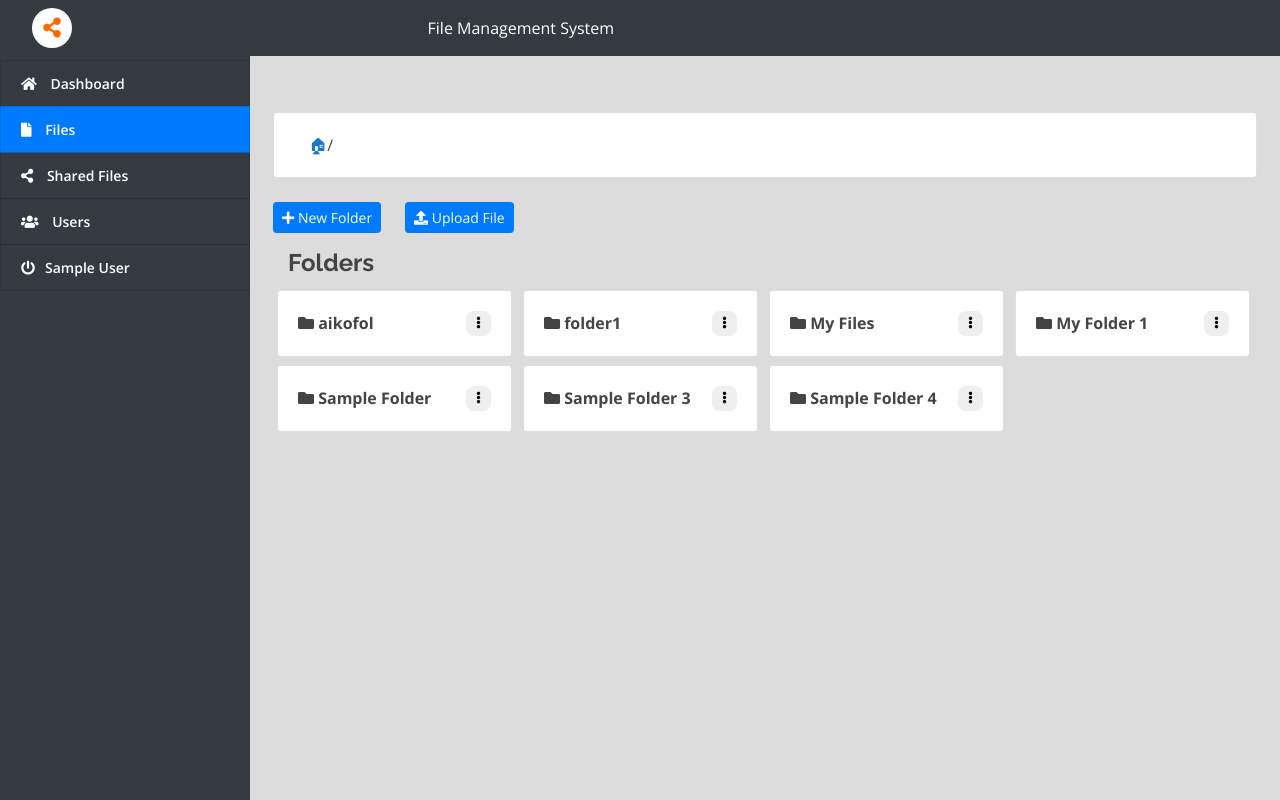
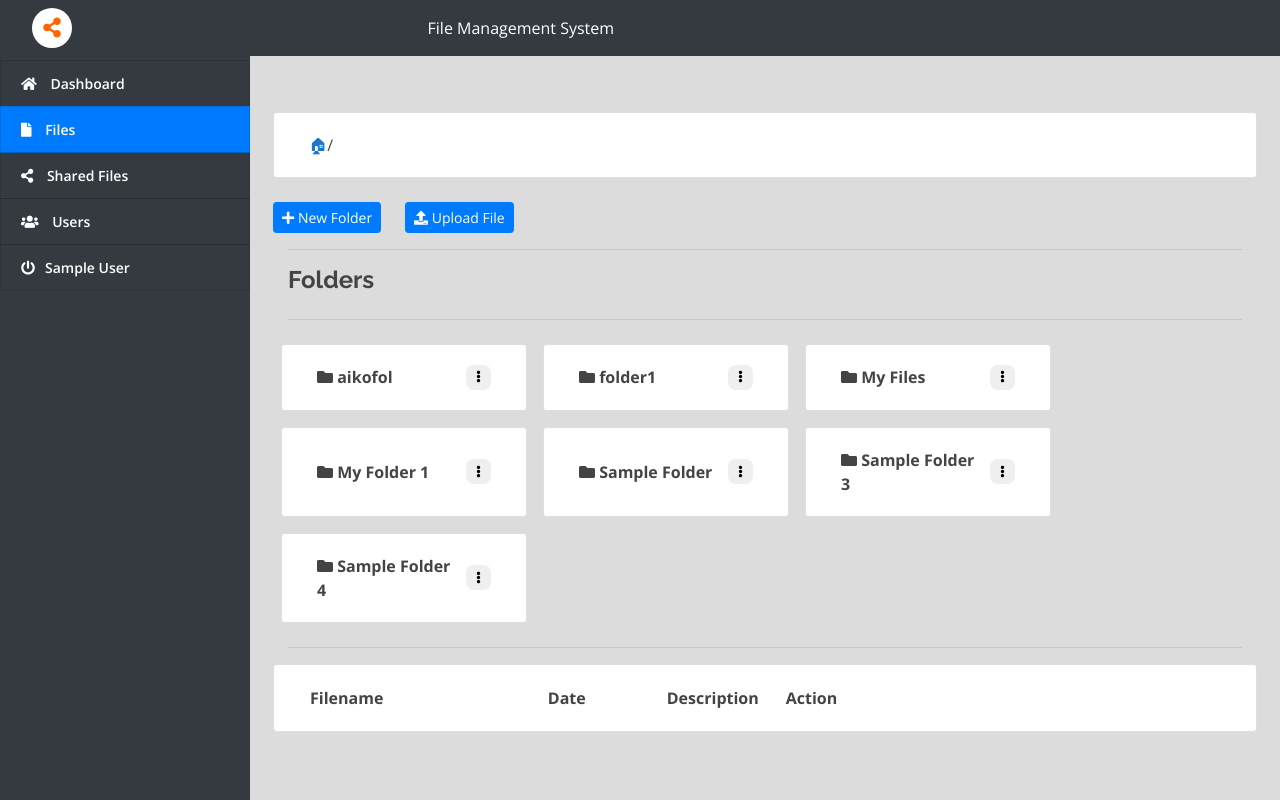
Before and after one commit to ruffaaaaa/deped-fms, a PHP site: page /index.php?page=files in a window 1280 px wide. Run offline with PHP 8.4, Linux system fonts and the light colour scheme; the visitor is signed in with stand-in values (Sample User, id 1); data comes from the database, SQL or seed files in the repository; lists and menus that the app fills with data are empty; some libraries are stand-ins or nearby versions.

Commit message:
Add files via upload

```diff
--- a/files.php
+++ b/files.php
@@ -20,8 +20,6 @@ if ($login_type == 1) {
 <style>
 	.folder-item{
 		cursor: pointer;
-        background-color: white;
-        margin-right: 3px;
 	}
 	.folder-item:hover{
 		background: #eaeaea;
@@ -105,6 +103,7 @@ a.custom-menu-list span.icon{
     .icon-btn:hover {
         background-color: #0056b3;
     }
+/* end folder button icon*/
 
 </style>
 <div class="container-fluid"><br><br>
@@ -134,74 +133,63 @@ a.custom-menu-list span.icon{
             <button class="btn btn-primary btn-sm" id="new_folder"><i class="fa fa-plus"></i> New Folder</button>
             <button class="btn btn-primary btn-sm ml-4" id="new_file"><i class="fa fa-upload"></i> Upload File</button>
         </div>
-        <?php if ($folders->num_rows >0): ?>
-        <div class="row mt-3">
+        <hr>
+        <div class="row">
             <div class="col-md-12"><h4><b>Folders</b></h4></div>
         </div>
+        <hr>
         <div class="row">
     <?php while ($row = $folders->fetch_assoc()): ?>
-                <div class="col-md-3 col-sm-6 col-12 p-1" data-id="<?php echo $row['id'] ?>">
-                    <div class="card folder-item" data-id="<?php echo $row['id'] ?>">
-                        <div class="card-body d-flex justify-content-between">
-                            <large><span><i class="fa fa-folder"></i></span> <b class="to_folder"> <?php echo $row['name'] ?></b></large>
+        <div class="card col-md-3 mt-2 ml-2 mr-2 mb-2 folder-item" data-id="<?php echo $row['id'] ?>">
+            <div class="card-body d-flex justify-content-between align-items-center">
+                <large>
+                    <span><i class="fa fa-folder"></i></span>
+                    <b class="to_folder"><?php echo $row['name'] ?></b>
+                </large>
                 <button class="icon-btn menu-btn"><i class="fa fa-ellipsis-v"></i></button>
-
             </div>
-                    </div>
-
         </div>
     <?php endwhile; ?>
 </div>
-        <?php else: ?>
-            <div class="row">
-                <div class="col-md-12">
-                    <div class="alert alert-info">No Folders Found</div>
-                </div>
-            </div>
-        <?php endif; ?>
 
-        <?php if ($files->num_rows > 0): ?>
-        <div class="row mt-2">
-            <div class="col-md-12"><h4><b>Folders</b></h4></div>
-        </div>
+        <hr>
         <div class="row">
     <div class="card col-md-12">
-                <div class="mt-2">
-                    <div class="table-responsive"> <!-- Bootstrap responsive wrapper -->
-                        <table class="table table-hover">
-                            <thead>
+        <div class="card-body">
+            <div style="overflow-x: auto; -webkit-overflow-scrolling: touch;">
+                <table width="100%" class="table-responsive">
                     <tr>
-                                    <th class="w-40">File Name</th>
-                                    <th class="w-20">Date</th>
-                                    <th class="w-20">Description</th>
-                                    <th class="w-20">Action</th>
+                        <th width="40%" class="">Filename</th>
+                        <th width="20%" class="">Date</th>
+                        <th width="20%" class="">Description</th>
+                        <th width="10%" class="">Action</th>
                     </tr>
-                            </thead>
-                            <tbody>
-                                <?php while ($row = $files->fetch_assoc()): ?>
+                    <?php while ($row = $files->fetch_assoc()):
+                        // Extract file extension
+                        $fileExtension = pathinfo($row['file_path'], PATHINFO_EXTENSION);
+                    ?>
                     <tr class='file-item' data-id="<?php echo $row['id'] ?>" data-name="<?php echo $row['name'] ?>" data-path="<?php echo $row['file_path'] ?>">
-                                    <td><large><span><i class="fa fa-file"></i></span><b class="to_file"> <?php echo $row['name'] ?></b></large></td>
+                        <td>
+                            <large>
+                                <span><i class="fa fa-file"></i></span>
+                                <b class="to_file"> <?php echo $row['name'] ?>.<?php echo($fileExtension) ?></b>
+                            </large>
+                        </td>
                         <td><i class="to_file"><?php echo date('Y/m/d h:i A', strtotime($row['date_updated'])) ?></i></td>
                         <td><i class="to_file"><?php echo $row['description'] ?></i></td>
                         <td>
-                                        <button class="meatball-menu-btn" data-id="<?php echo $row['id'] ?>" data-name="<?php echo $row['name'] ?>" data-path="<?php echo $row['file_path'] ?>"><i class="fa fa-ellipsis-h"></i></button>
+                            <button class="meatball-menu-btn" data-id="<?php echo $row['id'] ?>" data-name="<?php echo $row['name'] ?>" data-path="<?php echo $row['file_path'] ?>">
+                                <i class="fa fa-ellipsis-h"></i>
+                            </button>
                         </td>
                     </tr>
                     <?php endwhile; ?>
-                            </tbody>
                 </table>
             </div>
         </div>
     </div>
 </div>
-        <?php else: ?>
-            <div class="row">
-                <div class="col-md-12">
-                    <!-- <div class="alert alert-info">No Folders Found</div> -->
-                </div>
-            </div>
-        <?php endif; ?>
-    </div>
+
 </div>
 <!-- <div id="menu-folder-clone" style="display: none;">
 	<a href="javascript:void(0)" class="custom-menu-list file-option edit">Rename</a>
@@ -243,10 +231,15 @@ a.custom-menu-list span.icon{
             <div class="modal-body">
                 <img id="preview-image" src="" alt="File Preview" style="width: 100%; height: auto; display: none;">
                 <iframe id="preview-pdf" src="" style="width: 100%; height: 500px; display: none;"></iframe>
+                <video id="preview-video" controls style="width: 100%; display: none;"></video>
+                <audio id="preview-audio" controls style="width: 100%; display: none;"></audio>
+                <iframe id="preview-doc" src="" style="width: 100%; height: 500px; display: none;"></iframe>
             </div>
         </div>
     </div>
 </div>
+
+
 
 <script>
 var loginType = <?php echo $_SESSION['login_type']; ?>;
@@ -348,10 +341,13 @@ $(document).click(function() {
         _conf("Are you sure to delete this file?", 'delete_file', [$(this).attr('data-id')]);
     });
 
-    custom.find('.download').click(function(e) {
+// Attach the download functionality once using event delegation
+$('body').on('click', 'div.custom-menu .download', function(e) {
     e.preventDefault();
-        window.open('download.php?id=' + $(this).attr('data-id'));
+    var fileId = $(this).attr('data-id');
+    window.open('download.php?id=' + fileId);
 });
+
 
     // Preview option click handler
 	custom.find('.preview').click(function(e) {
@@ -373,7 +369,6 @@ $(document).click(function() {
 
     // Prepend the folder path to the file path
     var fullPath = 'assets/uploads/' + filePath;
-
     var fileExtension = filePath.split('.').pop().toLowerCase();
     var allowedImageTypes = ['png', 'jpg', 'jpeg', 'gif'];
     var allowedPdfType = 'pdf';
@@ -484,6 +479,7 @@ $(document).click(function() {
 			}
 		})
 	}
+
 	function delete_file($id){
 		start_load();
 		$.ajax({
@@ -543,47 +539,70 @@ $(document).click(function() {
 				window.open('download.php?id=' + $(this).attr('data-id'));
 			});
 
-			// Preview option click handler (with event delegation)
+
+// start js to preview files
 $('body').on('click', 'div.custom-menu .preview', function(e) {
     e.preventDefault();
     var fileId = $(this).attr('data-id');
     var fileName = $(this).attr('data-name');
     var filePath = $(this).attr('data-path');
 
-				// Debugging logs
-				console.log('Preview clicked');
-				console.log('File ID:', fileId);
-				console.log('File Name:', fileName);
-				console.log('File Path:', filePath);
+    console.log('Preview clicked:', fileId, fileName, filePath);
 
     if (!filePath) {
-					console.error('File path is undefined. Check the .file-item element for a data-path attribute.');
-					return; // Stop execution if filePath is undefined
+        console.error('File path is undefined.');
+        return;
     }
 
-				// Prepend the folder path to the file path
     var fullPath = 'assets/uploads/' + filePath;
+    var fileExtension = filePath.split('.').pop().toLowerCase();
 
-				var fileExtension = filePath.split('.').pop().toLowerCase();
     var allowedImageTypes = ['png', 'jpg', 'jpeg', 'gif'];
     var allowedPdfType = 'pdf';
+    var allowedVideoTypes = ['mp4', 'webm', 'ogg'];
+    var allowedAudioTypes = ['mp3', 'wav', 'ogg'];
+    var allowedDocTypes = ['doc', 'docx', 'xls', 'xlsx', 'ppt', 'pptx'];
+    var allowedTxtTypes = ['txt'];
 
-				// Hide both the image and iframe initially
-				$('#preview-image').hide();
-				$('#preview-pdf').hide();
+    // Hide all preview elements initially
+    $('#preview-image, #preview-pdf, #preview-video, #preview-audio, #preview-doc').hide();
 
     if (allowedImageTypes.includes(fileExtension)) {
-					// Show image preview
         $('#preview-image').attr('src', fullPath).show();
-					$('#image-preview-modal').fadeIn(); // Ensure the modal is shown
     } else if (fileExtension === allowedPdfType) {
-					// Show PDF preview
-					$('#preview-pdf').attr('src', fullPath).show();
-					$('#image-preview-modal').fadeIn(); // Ensure the modal is shown
+        // Open PDF in a new tab
+        window.open(fullPath, '_blank');
+        return; // Exit the function to prevent opening the modal
+    } else if (allowedVideoTypes.includes(fileExtension)) {
+        $('#preview-video').attr('src', fullPath).show();
+    } else if (allowedAudioTypes.includes(fileExtension)) {
+        $('#preview-audio').attr('src', fullPath).show();
+    } else if (allowedDocTypes.includes(fileExtension)) {
+        var officeViewerURL = "https://view.officeapps.live.com/op/view.aspx?src=" + encodeURIComponent(window.location.origin + '/deped-fms/deped-fms/' + fullPath);
+        var googleDocsURL = "https://docs.google.com/gview?url=" + encodeURIComponent(window.location.origin + '/deped-fms/deped-fms/' + fullPath) + "&embedded=true";
+
+        // Try Office Viewer first
+        var officeViewer = new Image();
+        officeViewer.src = officeViewerURL;
+        officeViewer.onload = function() {
+            $('#preview-doc').attr('src', officeViewerURL).show();
+        };
+        officeViewer.onerror = function() {
+            // If Office Viewer fails, use Google Docs Viewer
+            $('#preview-doc').attr('src', googleDocsURL).show();
+        };
+    } else if (allowedTxtTypes.includes(fileExtension)) {
+        $('#preview-doc').attr('src', fullPath).show();
     } else {
         alert('Preview not available for this file type.');
+        return;
     }
+
+    $('#image-preview-modal').fadeIn();
 });
+
+            // end js to preview files
+
 
 			$('.rename_file').keypress(function(e) {
         var _this = $(this);
@@ -617,11 +636,11 @@ $(document).click(function() {
 
 	// Close the menu if the user clicks anywhere outside
 	$(document).click(function() {
-		$("div.custom-menu").remove();  // Remove the custom menu
+		$("div.custom-menu").remove();
 	});
 
 	$(document).ready(function() {
-    // Close modal when the close button (X) is clicked
+
     $('#image-preview-modal .close').click(function() {
         $('#image-preview-modal').fadeOut();  // Hide the modal
     });
@@ -633,6 +652,4 @@ $(document).click(function() {
             }
         });
     });
-
-
 </script>
```
Lines whose indentation alone changed are shown as unchanged.
